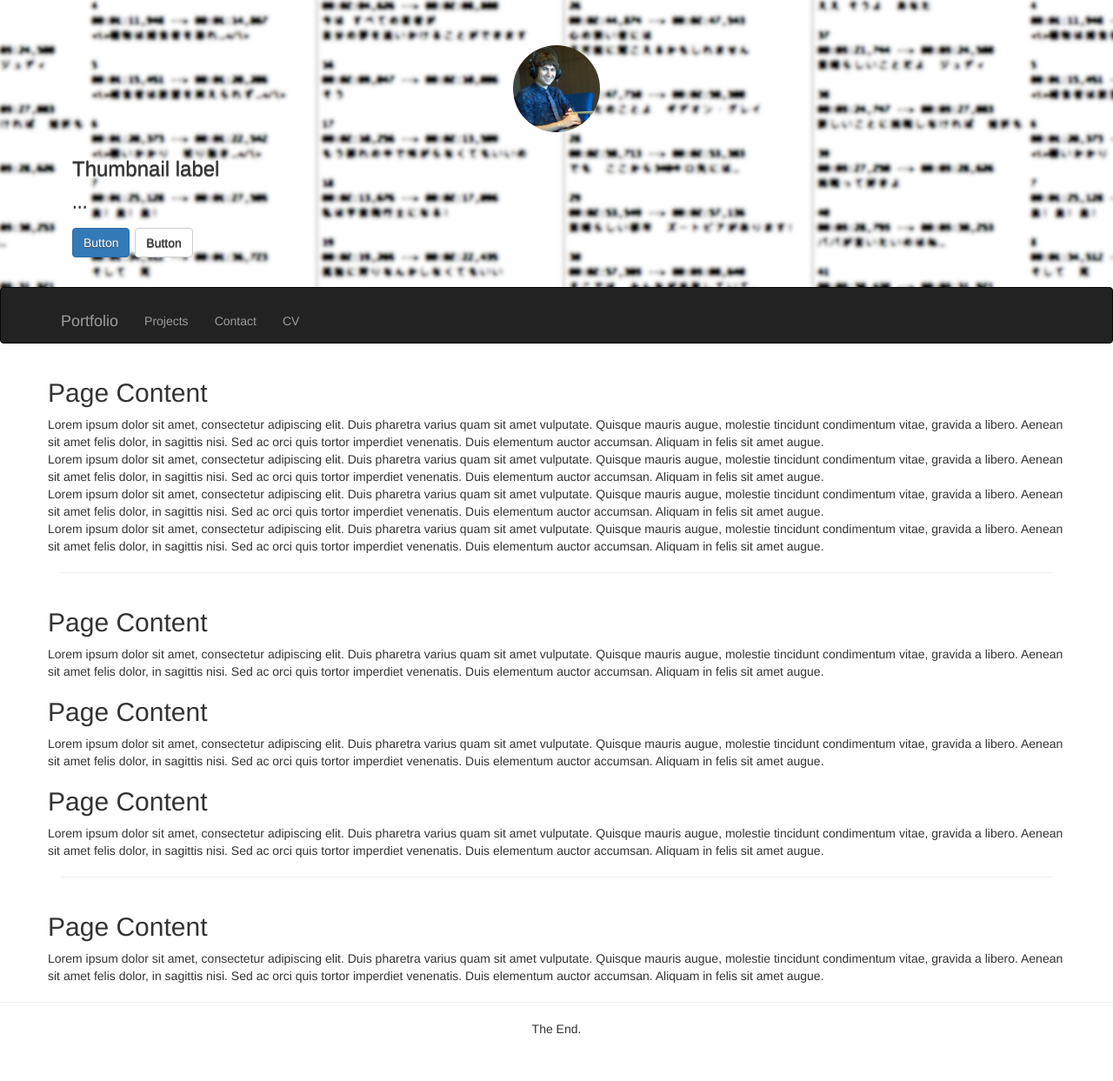
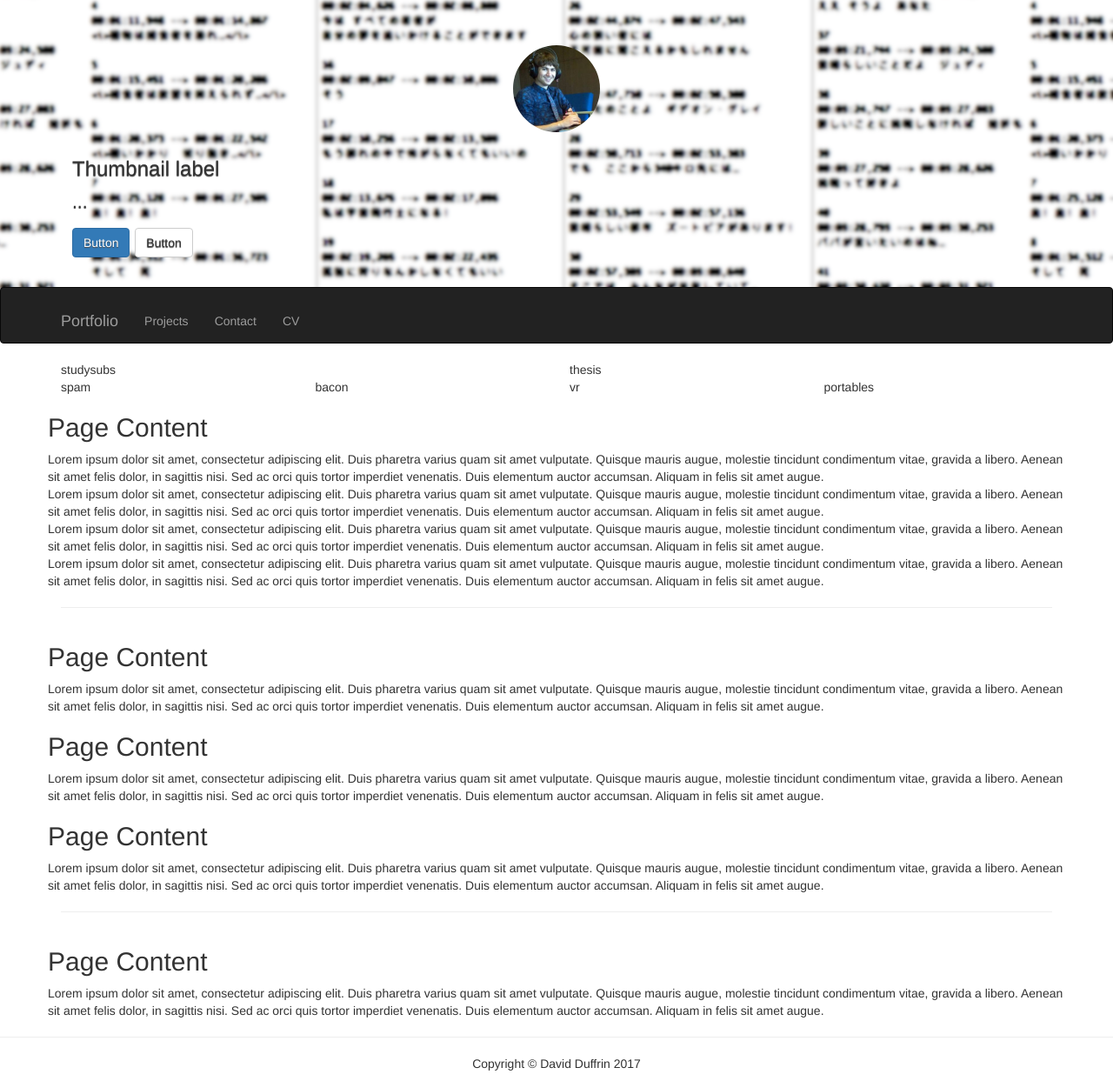
Before and after one commit to duffrind/duffrind.github.io, a Jekyll site: the page index.html, which Jekyll copies as it is, in a window 1280 px wide. Shown: the whole page at 87% size. Built offline with Jekyll 4.4.1, drawn with Linux system fonts in a browser that asks for light colours; before the commit the page ends 1203 px from its top, so only the background shows below that.

Commit message:
minor changes

```diff
--- a/css/stylesheet.css
+++ b/css/stylesheet.css
@@ -15,7 +15,3 @@
   text-shadow: #444 0 1px 1px;
   background:transparent;
 }
-
-.circular--square {
-  border-radius: 50%;
-}
--- a/index.html
+++ b/index.html
@@ -38,7 +38,7 @@
     <div class="row">
       <div class="col-sm-12" style="background:transparent;">
         <div class="thumbnail" style="border:0px;background:transparent;">
-          <img src="./include/me_small.jpg" alt="..." class="circular--square" width=100>
+          <img src="./include/me_small.jpg" alt="A picture of me" style="border-radius: 50%;" width=100>
           <div class="caption">
             <h3>Thumbnail label</h3>
             <p>...</p>
@@ -83,6 +83,28 @@
   </div>
 
   <div class="container">
+    <div class="row main-projects">
+        <div class="StudySubs col-md-6">
+          studysubs
+        </div>
+        <div class="Thesis col-md-6">
+          thesis
+        </div>
+    </div>
+    <div class="row sub-projects">
+        <div class="spam col-sm-6 col-md-3">
+          spam
+        </div>
+        <div class="bacon col-sm-6 col-md-3">
+          bacon
+        </div>
+        <div class="vr col-sm-6 col-md-3">
+          vr
+        </div>
+        <div class="portables col-sm-6 col-md-3">
+          portables
+        </div>
+    </div>
     <div class="row">
       <h2>Page Content</h2>
       Lorem ipsum dolor sit amet, consectetur adipiscing elit. Duis pharetra varius quam sit amet vulputate.
@@ -138,7 +160,7 @@
 
   <div class="container">
   	<div class="row">
-        <div class="col-md-12 text-center"><p>The End.</p></div>
+        <div class="col-md-12 text-center"><p id='copyright'>Copyright © David Duffrin </p></div>
       </div>
   </div>
 
@@ -262,6 +284,10 @@
     <!-- Bootstrap Core JavaScript -->
     <script src="js/bootstrap.min.js"></script>
     <script src="js/script.js"></script>
+    <script>
+      var year = new Date().getFullYear();
+      document.getElementById('copyright').innerHTML += year;
+    </script>
 
 </body>
 
```
